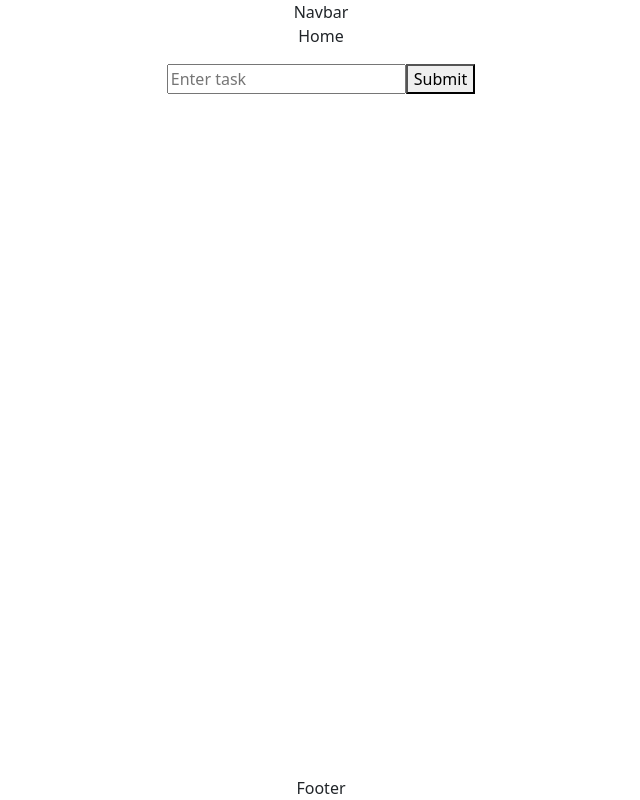
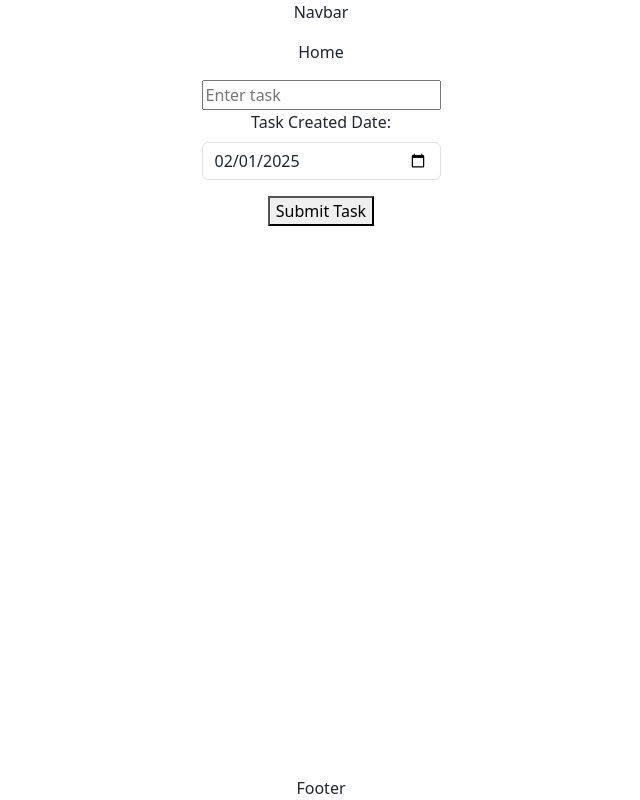
Before and after one commit to RStrozier/lunaris, a React (Vite) app: page / in a window 1280 px wide. Shown: the whole page, without its empty margins (319-959 px from the left). Built offline with nearby package versions, Linux system fonts and the light colour scheme.

Commit message:
added react hook form for task data, and created form that console logs data on submit

```diff
--- a/package.json
+++ b/package.json
@@ -13,6 +13,7 @@
     "bootstrap": "^5.3.3",
     "react": "^18.3.1",
     "react-dom": "^18.3.1",
+    "react-hook-form": "^7.54.2",
     "react-icons": "^5.4.0",
     "react-router-dom": "^7.1.5"
   },
--- /dev/null
+++ b/src/components/TaskForm.tsx
@@ -0,0 +1,50 @@
+import { useForm } from "react-hook-form";
+import { TaskFormData } from "../data/Types";
+
+const TaskForm = () => {
+      // Pass TaskFormData to useForm and initialize overwrites the default useForm data
+  const { register, handleSubmit } = useForm<TaskFormData>();
+
+    // Get the current date in YYYY-MM-DD format
+    const currentDate = new Date().toISOString().split("T")[0];
+
+    const onSubmit = (data: TaskFormData) => {
+        console.log(data);
+    };
+
+    return (
+        <>
+            <div className="container-lg mt-3">
+                {/* react-hook-form to register the input on submit function on submit of form*/}
+                <form onSubmit={handleSubmit(onSubmit)}>
+                    <input type="text"
+                        placeholder="Enter task"
+                        id="task"
+                        //   register spread operator using useForm
+                        {...register("task", { required: "Task is required" })} />
+
+                    {/* Task created date input */}
+                    <div className="mb-3">
+                        <label htmlFor="taskCreatedDate" className="form-label">
+                            Task Created Date:
+                        </label>
+                        <input
+                            id="taskCreatedDate"
+                            type="date"
+                        // form constrol is a type of bootstrap styling
+                            className="form-control"
+                            // Set default value to current date
+                            defaultValue={currentDate}
+                            {...register("taskCreatedDate", { required: "Date is required" })}
+                        />
+                    </div>
+                        {/* submit button */}
+                    <button type="submit">Submit Task</button>
+                </form>
+
+            </div>
+        </>
+    )
+}
+
+export default TaskForm
--- /dev/null
+++ b/src/data/Types.ts
@@ -0,0 +1,4 @@
+export interface TaskFormData {
+    task: string;
+    taskCreatedDate: string;
+}
--- a/src/pages/Home.tsx
+++ b/src/pages/Home.tsx
@@ -1,14 +1,11 @@
+import TaskForm from "../components/TaskForm"
 
 const Home = () => {
   return (
     <>
     <div className="container">
-    <div>Home</div>
-    <div className="container-lg mt-3">
-        <input type="text"
-        placeholder="Enter task"></input>
-        <button type="submit">Submit</button>
-    </div>
+    <div className="mt-3">Home</div>
+    <TaskForm />
     </div>
     </>
   )
```
Also changed, not shown: 1 other file (tests, documents, lock files or other folders).
